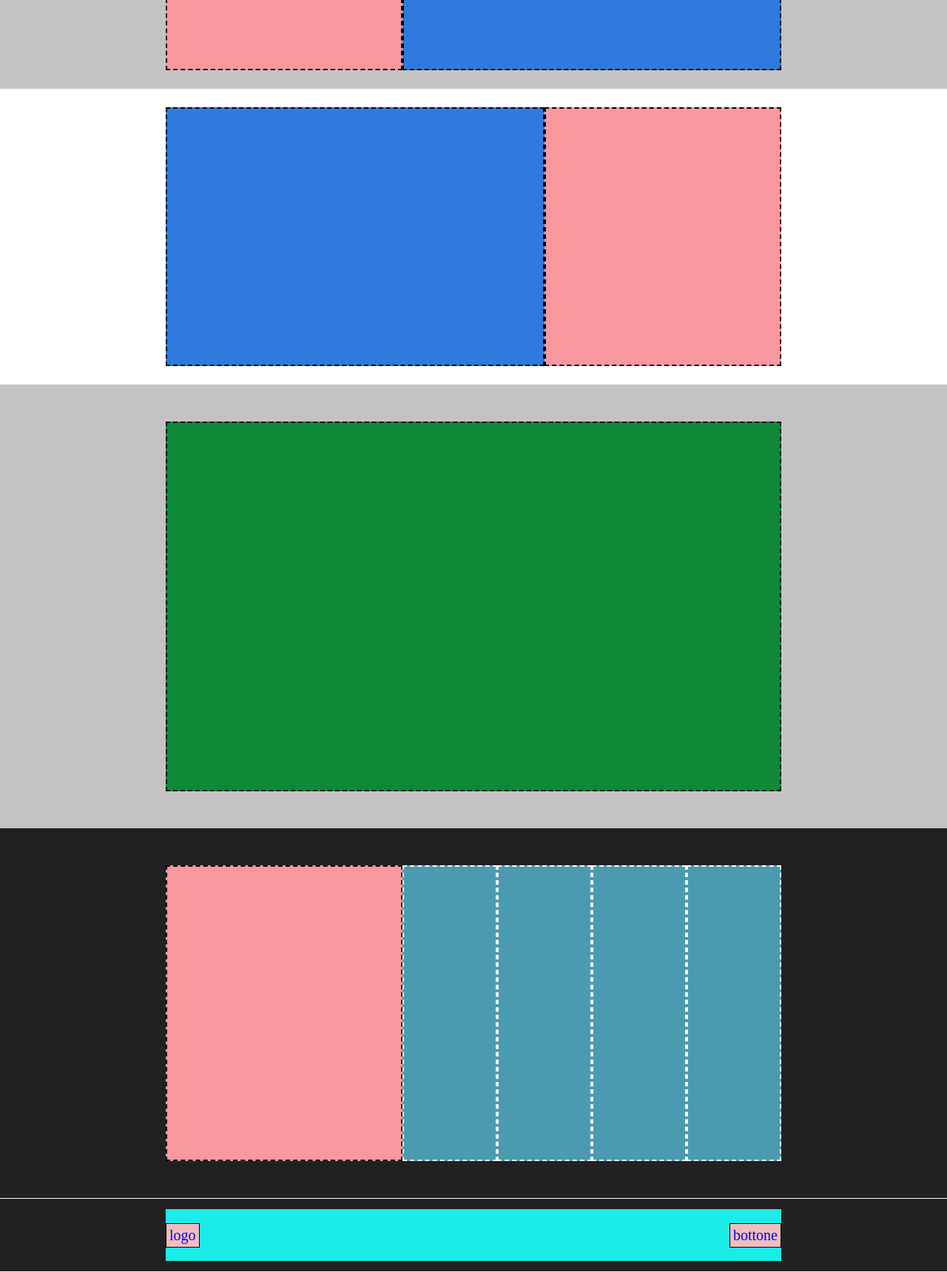
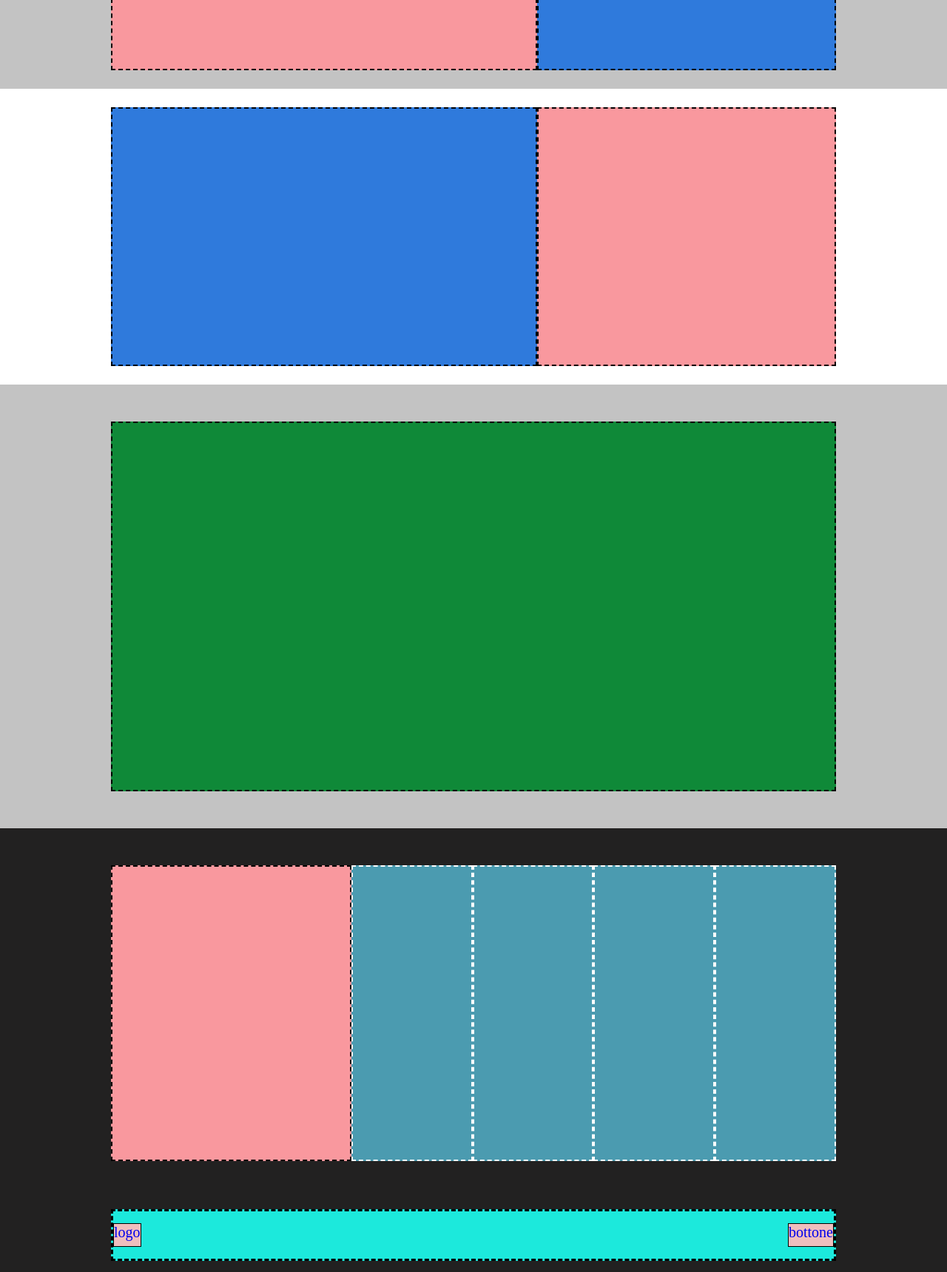
Before and after one commit to DanieleGattuso/htmlcss-struttura-discord, a plain HTML site: page index.html in a window 1280 px wide. Shown: the part 1080-2800 px from the top of the page at 74% size. Drawn offline with Linux system fonts and the light colour scheme.

Commit message:
switch from px to percentage in css

```diff
--- a/css/style.css
+++ b/css/style.css
@@ -12,12 +12,13 @@ header {
     justify-content: center;
     align-items: center;
 
+
 }
 
 .container {
     background-color: rgb(255, 174, 24);
     height: 70px;
-    width: 65%;
+    width: 82%;
     display: flex;
     flex-direction: row;
     justify-content: space-between;
@@ -46,13 +47,15 @@ a{
     flex-direction: row;
     justify-content: center;
     align-items: center;
+    padding-right: 280px;
+    padding-left: 280px;
 }
 
 .div-container1 {
 
     background-color: rgb(247, 143, 214);
     height: 250px;
-    width: 50%;
+    width: 100%;
     border: dashed black 3px;
 
 }
@@ -65,6 +68,8 @@ a{
     flex-direction: row;
     justify-content: center;
     align-items: center;
+    padding-right: 150px;
+    padding-left: 150px;
 
 }
 
@@ -72,7 +77,7 @@ a{
 
     background-color: rgb(47, 122, 220);
     height: 350px;
-    width: 40%;
+    width: 100%;
     border: dashed black 2px;
 
 }
@@ -80,7 +85,7 @@ a{
 
     background-color: rgb(249, 152, 158);
     height: 350px;
-    width: 25%;
+    width: 70%;
     border: dashed black 2px;
 
 }
@@ -95,13 +100,15 @@ a{
     flex-direction: row;
     justify-content: center;
     align-items: center;
+    padding-right: 150px;
+    padding-left: 150px;
 }
 
 .div-container3 {
 
     background-color: rgb(47, 122, 220);
     height: 350px;
-    width: 40%;
+    width: 70%;
     border: dashed black 2px;
 
 }
@@ -109,7 +116,7 @@ a{
 
     background-color: rgb(249, 152, 158);
     height: 350px;
-    width: 25%;
+    width: 100%;
     border: dashed black 2px;
 }
 
@@ -121,6 +128,8 @@ a{
     flex-direction: row;
     justify-content: center;
     align-items: center;
+    padding-right: 150px;
+    padding-left: 150px;
 
 }
 
@@ -128,7 +137,7 @@ a{
 
     background-color: rgb(15, 137, 56);
     height: 500px;
-    width: 65%;
+    width: 100%;
     border: dashed black 2px;
 
 }
@@ -141,13 +150,15 @@ a{
     flex-direction: row;
     justify-content: center;
     align-items: center;
+    padding-right: 150px;
+    padding-left: 150px;
 }
 
 .div-container5{
 
     background-color: rgb(249, 152, 158);
     height: 400px;
-    width: 25%;
+    width: 100%;
     border: dashed rgb(0, 0, 0) 2px;
 
 
@@ -158,36 +169,38 @@ a{
 
     background-color: rgb(75, 155, 176);
     height: 400px;
-    width: 10%;
+    width: 50%;
     border: dashed rgb(255, 255, 255) 2px;
 
 
 }
 
-footer {
+
+
+.footer-down {
 
     background-color: rgb(34, 33, 33);
     height: 100px;
     display: flex;
     justify-content: center;
     align-items: center;
-    border-top: 1px white solid;
-    border-bottom: 1px white solid;
+    padding-right: 150px;
+    padding-left: 150px;
 
 }
 
 .container-footer {
 
-    background-color: rgb(28, 236, 232);
+    background-color: rgb(28, 233, 220);
     height: 70px;
-    width: 65%;
+    width: 100%;
     display: flex;
     flex-direction: row;
     justify-content: space-between;
-    padding: 10px;
+    border: dashed black 3px;
+    align-items: center;
 
-    align-items: center;
-    padding: 0;
+
 
 }
 
@@ -195,5 +208,7 @@ footer {
 
     border: 1px black solid;
     background-color: rgb(240, 190, 190);
-    padding: 4px;
+    height: 50%;
+
+
 }
--- a/index.html
+++ b/index.html
@@ -114,6 +114,20 @@
 
         <!-- Sesta parte -->
 
+
+
+
+
+
+
+
+
+
+
+    </main>
+
+    <footer>
+
         <div class="main-div5">
 
             <div class="div-container5">
@@ -144,17 +158,8 @@
         </div>
 
 
+        <div class="footer-down">
 
-
-
-
-
-
-
-
-    </main>
-
-    <footer>
 
             <div class="container-footer">
 
@@ -170,6 +175,14 @@
 
 
 
+
+
+            </div>
+
+
+
+
+
         </div>
 
 
```
Lines whose indentation alone changed are shown as unchanged.
